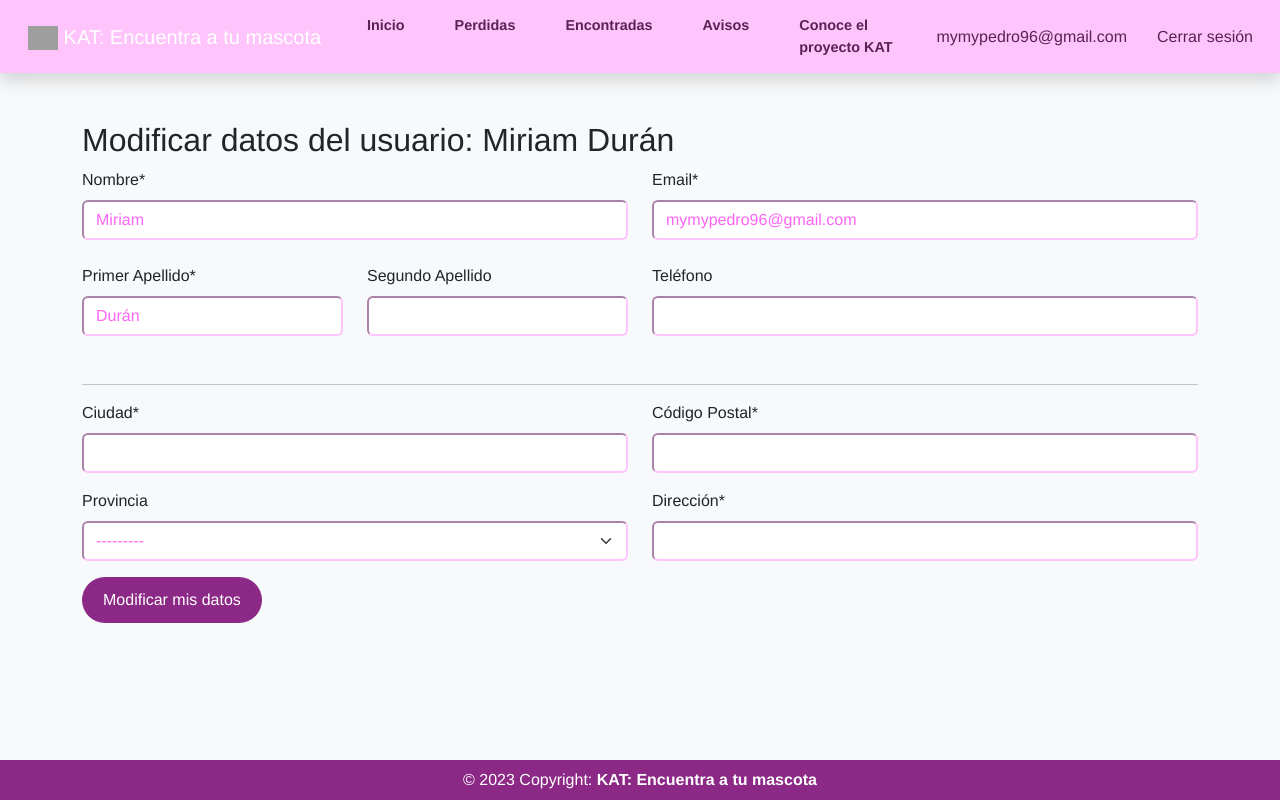
After one commit to AnnieAmrod/Proyecto-KAT-Encuentra-a-tu-mascota, a Django app: page /usuario_registrado_update/1/ in a window 1280 px wide. The commit adds this page. Run offline with Django 3.2, Linux system fonts and the light colour scheme; a user stored in the database is signed in; data comes from the database, SQL or seed files in the repository; data that the repository does not hold is empty; some libraries are stand-ins or nearby versions; grey boxes are pictures that could not be loaded.

Commit message:
Creado formulario cambiar datos usuario

```diff
--- a/proyectoKAT/katapp/views.py
+++ b/proyectoKAT/katapp/views.py
@@ -162,7 +162,7 @@ class AvisoDeleteView(AreaRestringidaMixin, DeleteView):
     template_name = 'katapp/aviso_confirm_delete.html'
 
 #!------------------------------------------ CONTACTO MASCOTA -----------------------------------------
-class MPerdidaContactoView(TemplateView):
+class MPerdidaContactoView(AreaRestringidaMixin, TemplateView):
     template_name = "katapp/mascota_perdida_contacto.html"
     def get_context_data(self, *args, **kwargs):
         context = super().get_context_data(*args, **kwargs)
@@ -170,7 +170,7 @@ class MPerdidaContactoView(TemplateView):
         context['mascota'] = MLost.objects.get(id=c_lost_id)
         return context
 
-class MEncontradaContactoView(TemplateView):
+class MEncontradaContactoView(AreaRestringidaMixin, TemplateView):
     template_name = "katapp/mascota_encontrada_contacto.html"
     def get_context_data(self, *args, **kwargs):
         context = super().get_context_data(*args, **kwargs)
--- a/proyectoKAT/proyectoKAT/urls.py
+++ b/proyectoKAT/proyectoKAT/urls.py
@@ -19,6 +19,7 @@ from django.conf import settings
 from django.conf.urls.static import static
 from common import views as common_views
 from katapp import views as  katapp_views
+from usuario import views as usuario_views
 from usuario.views import LoginFormView, LogoutView
 from django.urls import include
 
@@ -59,6 +60,8 @@ urlpatterns = [
     path('m_perdida_contacto/<int:id>/', katapp_views.MPerdidaContactoView.as_view(), name='m_perdida_contacto'),
     path('m_encontrada_contacto/<int:id>/', katapp_views.MEncontradaContactoView.as_view(), name='m_encontrada_contacto'),
 
+    path('usuario_registrado_update/<int:pk>/', usuario_views.UsuarioRegistradoUpdateView.as_view(), name='usuario_registrado_update'),
+
 ]
 
 if settings.DEBUG: urlpatterns += static(settings.MEDIA_URL, document_root=settings.MEDIA_ROOT)
--- a/proyectoKAT/templates/common/header_menu.html
+++ b/proyectoKAT/templates/common/header_menu.html
@@ -29,7 +29,7 @@
     <div class="nav-item text-nowrap">
       {% if user.is_authenticated %}
       <li class="nav-item" style="list-style-type: none;">
-        {{ user.get_username }}
+        <a class="nav-link" href="{% url 'usuario_registrado_update' pk=user.id %}">{{ user.get_username }}</a>
       </li>
       {% endif %}
     </div>
@@ -73,7 +73,7 @@
           </li>
           {% if user.is_authenticated %}
           <li class="nav-item">
-            <a class="nav-link">{{ user.get_username }}</a>
+            <a class="nav-link" href="{% url 'usuario_registrado_update' pk=user.id %}">{{ user.get_username }}</a>
           </li>
           {% endif %}
           <li class="nav-item">
--- /dev/null
+++ b/proyectoKAT/templates/usuario/usuario_form.html
@@ -0,0 +1,13 @@
+{% extends 'common/base_katapp.html' %}
+
+{% load crispy_forms_tags %}
+
+{% block content %}
+<div class="container py-5">
+    <!-- Para crear elementos -->
+    <h2>Modificar datos del usuario{% if usuario.nombre %}: {{ usuario.nombre }} {%endif%} {% if usuario.apellido1 %} {{ usuario.apellido1 }} {% endif %}</h2>
+    <form method="post" enctype="multipart/form-data" novalidate>{% crispy form %}
+        <input type="submit" class="btn mr-2" value="Modificar mis datos">
+    </form>
+</div>
+{% endblock %}
--- /dev/null
+++ b/proyectoKAT/usuario/forms.py
@@ -0,0 +1,41 @@
+from django import forms
+from .models import Usuario
+from crispy_forms.helper import FormHelper
+from crispy_forms.layout import Layout, Div, HTML, Field, Row
+
+
+
+class UsuarioRegistradoForm(forms.ModelForm):
+    class Meta:
+        model = Usuario
+        fields = ['email', 'nombre', 'apellido1', 'apellido2', 'direccion', 'telefono', 'cod_postal', 'ciudad', 'provincia']
+    def __init__(self, *args, **kwargs):
+        super(UsuarioRegistradoForm, self).__init__(*args, **kwargs)
+        self.helper = FormHelper()
+        self.helper.form_tag = False
+        self.helper.layout = Layout(
+            Row(
+                Div(
+                    Div(Field('nombre'), css_class="mb-4"),
+                    Row(
+                    Div(Field('apellido1'), css_class="col-6 mb-3"),
+                    Div(Field('apellido2'), css_class="col-6 mb-3"),
+                    ),
+                    css_class="col-6"
+                ),
+                Div(
+                    Div(Field('email'), css_class="mb-4"),
+                    Div(Field('telefono'), css_class="mb-3"),
+                    css_class="col-6"
+                ),
+            ),
+            HTML('<hr>'),
+            Row( #De esta forma no tendremos que usar la clase row
+                Div(Field('ciudad'), css_class="col-6"),
+                Div(Field('cod_postal'), css_class="col-6"),
+                Div(Field('provincia'), css_class="col-6"),
+                Div(Field('direccion'), css_class="col-6"),
+                #css_class="row"
+            ),
+
+        )
--- a/proyectoKAT/usuario/views.py
+++ b/proyectoKAT/usuario/views.py
@@ -2,6 +2,12 @@ from django.shortcuts import render
 from django.contrib.auth.views import LoginView, LogoutView
 from django.shortcuts import render, redirect
 from django.views import View
+from usuario.forms import UsuarioRegistradoForm
+from django.views.generic.edit import UpdateView
+from .models import Usuario
+from common.mixins import AreaRestringidaMixin
+from django.contrib.messages.views import SuccessMessageMixin
+from django.urls import reverse_lazy
 
 # Create your views here.
 #* Creamos la clase LoginFormView
@@ -13,3 +19,14 @@ class LoginFormView(LoginView):
         context = super().get_context_data()
         context['titulo'] = "Iniciar sesión"
         return context
+
+class UsuarioRegistradoUpdateView(AreaRestringidaMixin, SuccessMessageMixin, UpdateView):
+    form_class = UsuarioRegistradoForm
+    model = Usuario
+    def get_success_message(self, cleaned_data):
+        return "Usuario '{}' actualizado exitosamente".format(str(self.object))
+    #---------------------------- Modificar la vista para que redireccione correctamente al crear un proyecto
+        #Reverse lazy hace que, mediante el nombre, obtengamos la estructura de la url que queremos redireccionar
+    def get_success_url(self):
+        object = self.object
+        return reverse_lazy('usuario_registrado_update', kwargs={'pk': object.id})
```
